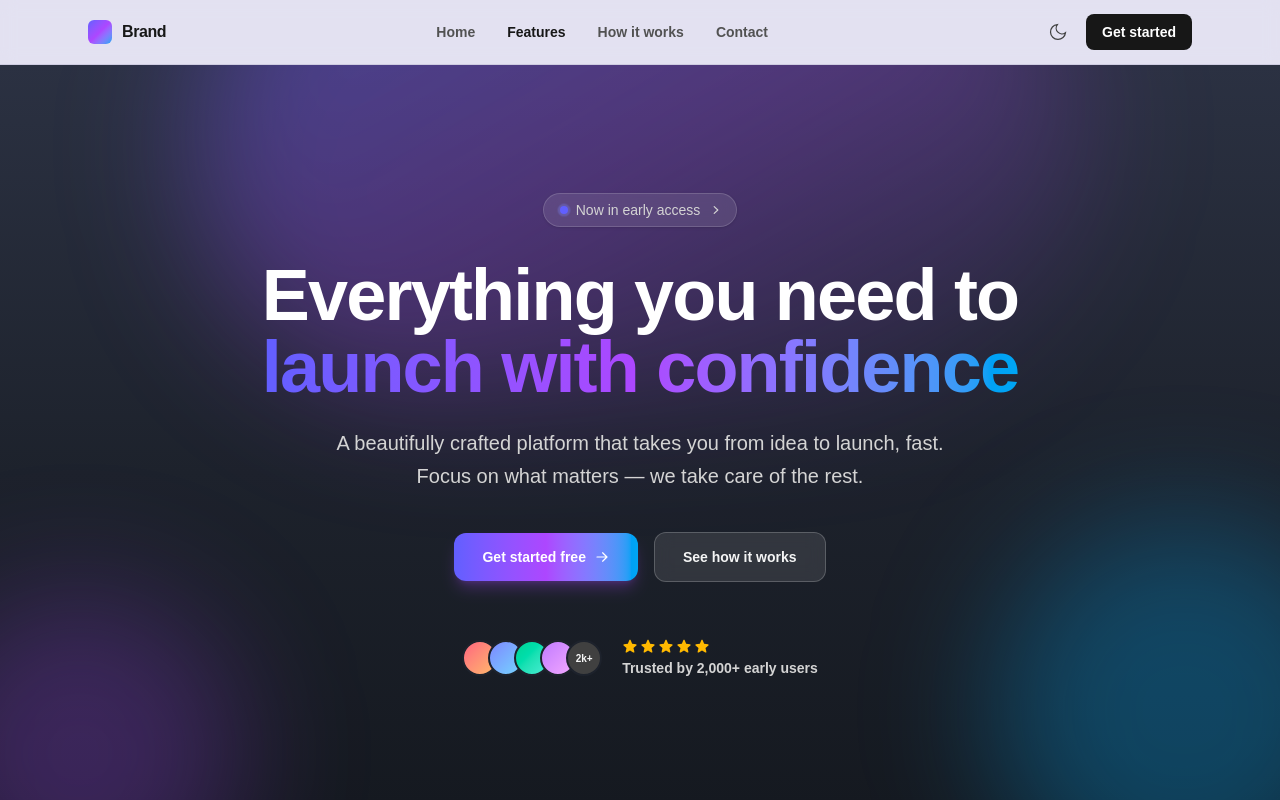
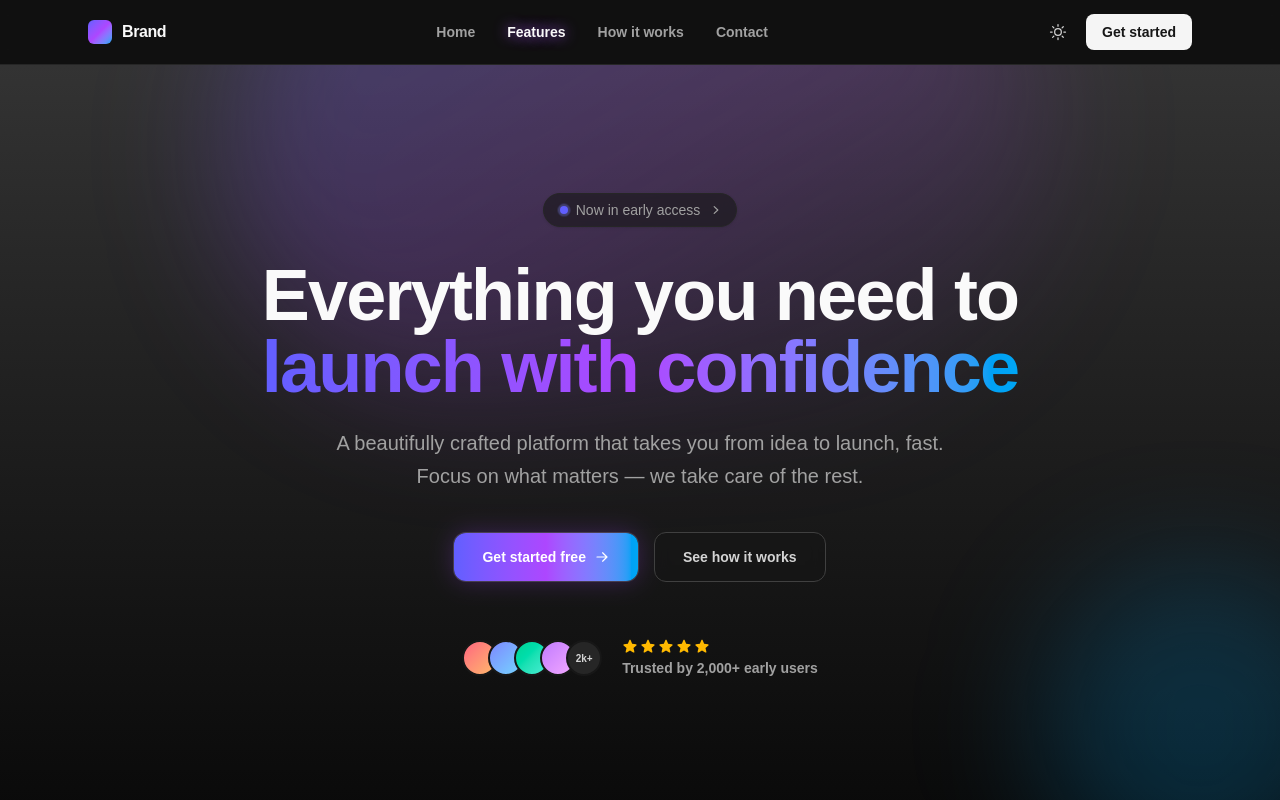
Before and after one commit to YoungShap/landing-page-task-konimbo, a Next.js app: page / in a window 1280 px wide. Shown: the top 800 px of the page. Built offline with nearby package versions, Linux system fonts and the light colour scheme.

Commit message:
dark theme is now default unless you change it

```diff
--- a/app/layout.tsx
+++ b/app/layout.tsx
@@ -28,7 +28,7 @@ export default function RootLayout({ children }: LayoutProps<"/">) {
       <body className="min-h-full flex flex-col">
         <script
           dangerouslySetInnerHTML={{
-            __html: `try{const t=localStorage.getItem("theme");if(t==="dark"||(!t&&matchMedia("(prefers-color-scheme: dark)").matches))document.documentElement.classList.add("dark")}catch(e){}`,
+            __html: `try{if(localStorage.getItem("theme")!=="light")document.documentElement.classList.add("dark")}catch(e){document.documentElement.classList.add("dark")}`,
           }}
         />
         {children}
--- a/components/ThemeToggle.tsx
+++ b/components/ThemeToggle.tsx
@@ -3,13 +3,16 @@
 import { useEffect, useState } from "react";
 
 export default function ThemeToggle() {
-    const [isDark, setIsDark] = useState(false);
+    // Default is dark (ignores the OS preference). If the user has toggled before,
+    // their saved choice wins. The pre-paint script in app/layout.tsx applies the same rule.
+    const [isDark, setIsDark] = useState(true);
 
-    // On first load: use saved choice, otherwise follow system preference
     useEffect(() => {
-        const saved = localStorage.getItem("theme");
-        const prefersDark = window.matchMedia("(prefers-color-scheme: dark)").matches;
-        const dark = saved ? saved === "dark" : prefersDark;
+        let saved: string | null = null;
+        try {
+            saved = localStorage.getItem("theme");
+        } catch {}
+        const dark = saved !== "light";
         document.documentElement.classList.toggle("dark", dark);
         setIsDark(dark);
     }, []);
@@ -18,7 +21,9 @@ export default function ThemeToggle() {
         const next = !isDark;
         setIsDark(next);
         document.documentElement.classList.toggle("dark", next);
-        localStorage.setItem("theme", next ? "dark" : "light");
+        try {
+            localStorage.setItem("theme", next ? "dark" : "light");
+        } catch {}
     }
 
     return (
```
